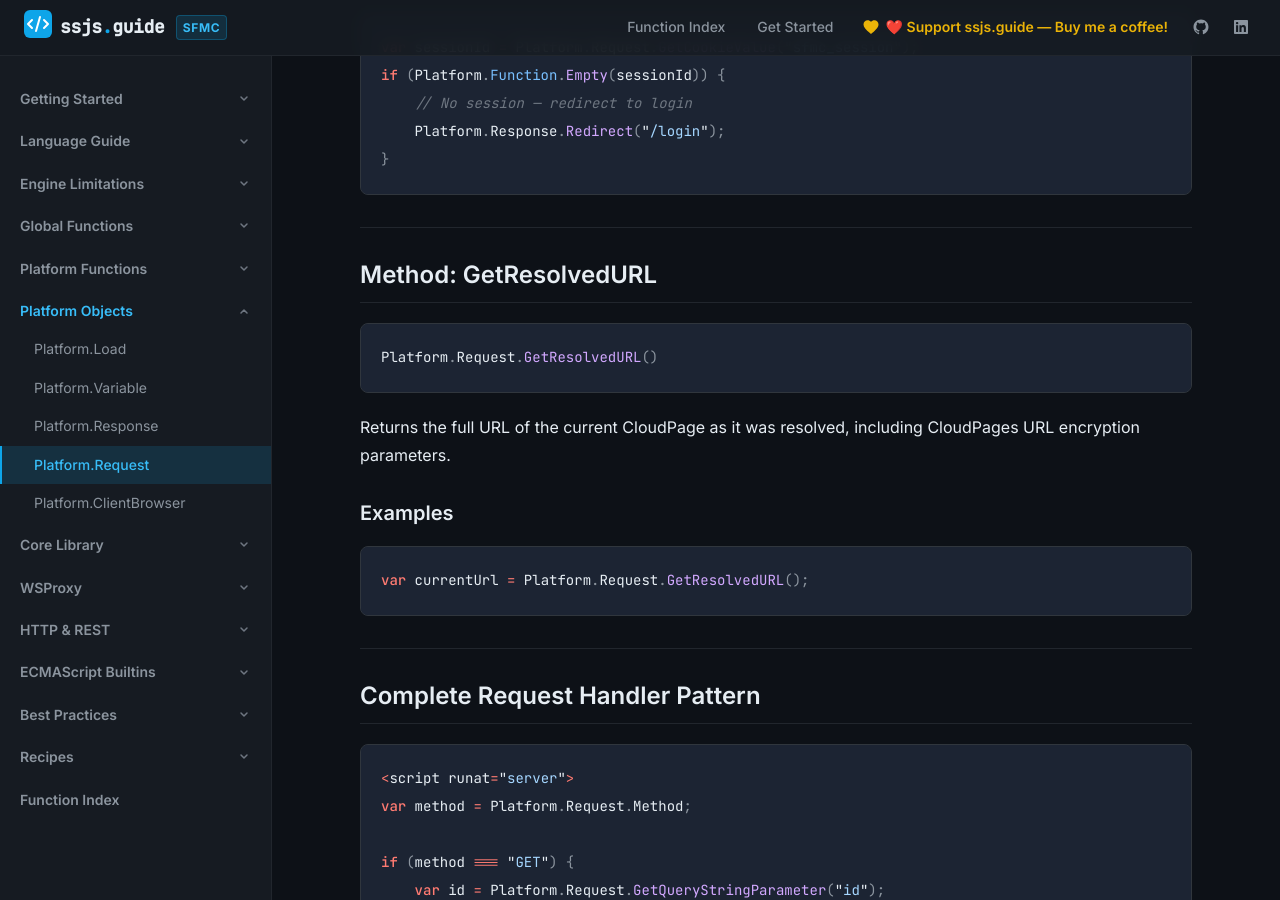
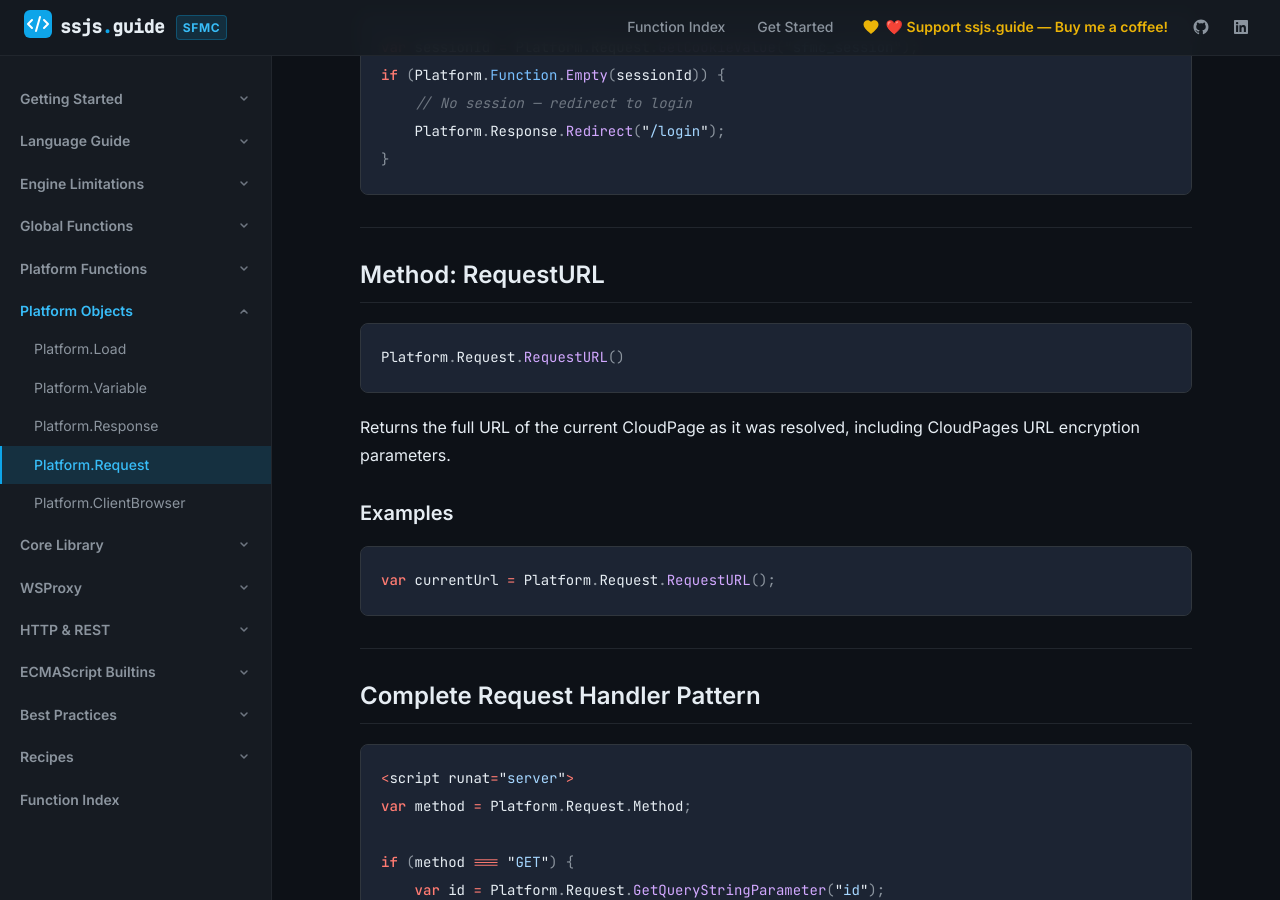
Before and after one commit to JoernBerkefeld/ssjs.guide, a Jekyll site: the page built from platform-objects/platform-request.md, in a window 1280 px wide and 900 px high, scrolled down 4798 px. Built offline with Jekyll 4.4.1, drawn with Linux system fonts in a browser that asks for light colours; some of the changed text lies outside the part shown.

Commit message:
correct Platform.Request.GetResolvedURL() to Platform.Request.RequestURL()

````diff
--- a/platform-objects/platform-request.md
+++ b/platform-objects/platform-request.md
@@ -24,7 +24,7 @@ description: Read HTTP request data including query string parameters, POST body
 | [`GetRequestHeader(name)`](#getrequestheader) | string | Read a request header |
 | [`GetCookieValue(name)`](#getcookievalue) | string | Read a cookie value |
 | [`GetUserLanguages()`](#getuserlanguages) | string | Read the browser `Accept-Language` header value |
-| [`GetResolvedURL()`](#getresolvedurl) | string | Get the full resolved URL of the current page |
+| [`RequestURL()`](#requesturl) | string | Get the full resolved URL of the current page |
 
 ---
 
@@ -175,10 +175,10 @@ if (Platform.Function.Empty(sessionId)) {
 
 ---
 
-## Method: GetResolvedURL
+## Method: RequestURL
 
 ```javascript
-Platform.Request.GetResolvedURL()
+Platform.Request.RequestURL()
 ```
 
 Returns the full URL of the current CloudPage as it was resolved, including CloudPages URL encryption parameters.
@@ -186,7 +186,7 @@ Returns the full URL of the current CloudPage as it was resolved, including Clou
 ### Examples
 
 ```javascript
-var currentUrl = Platform.Request.GetResolvedURL();
+var currentUrl = Platform.Request.RequestURL();
 ```
 
 ---
````
Also changed, not shown: platform-objects/platform-response.md (+1 -1 lines), recipes/index.md (+1 -1 lines).
